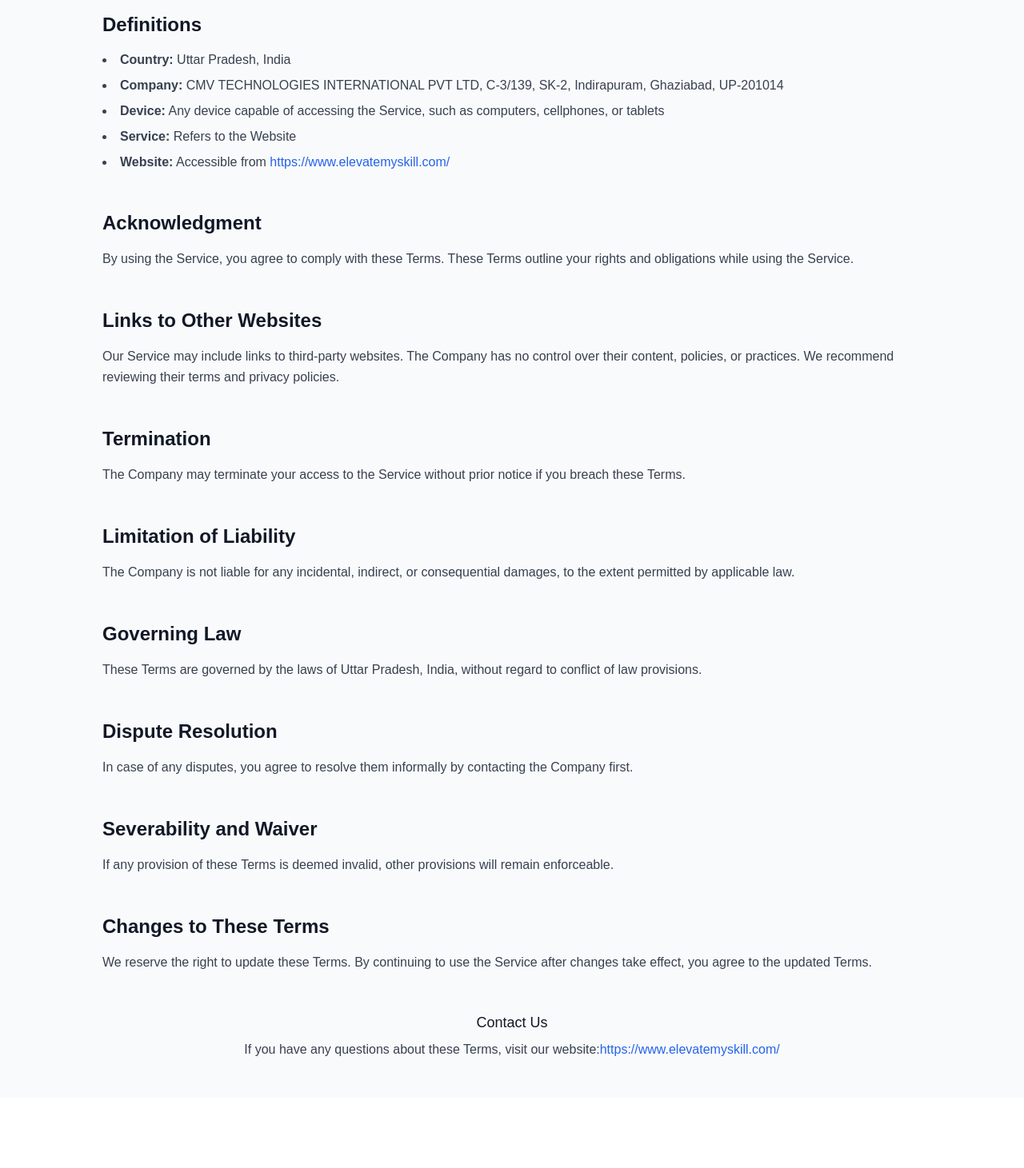
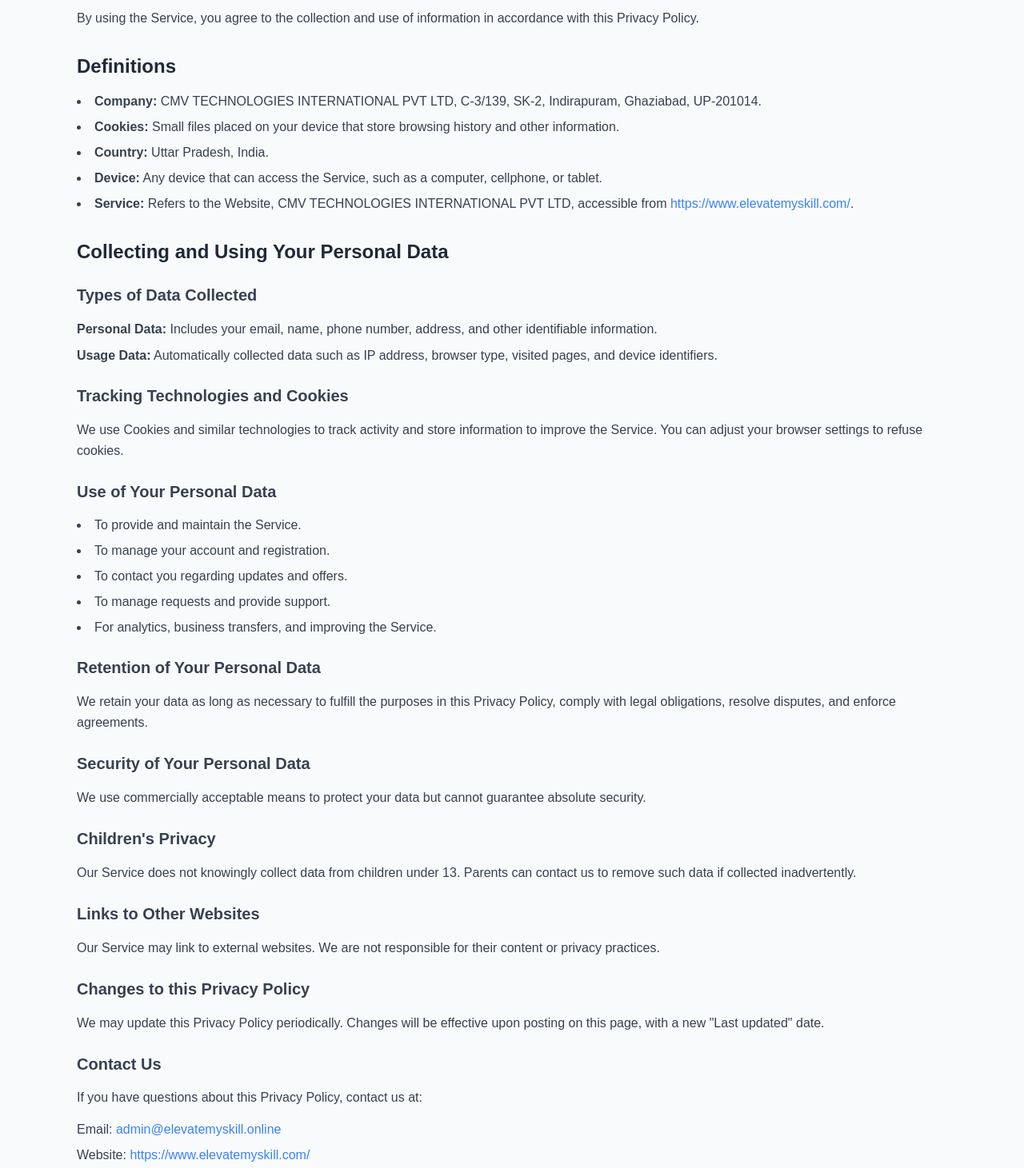
Before and after one commit to Durgesh-9550/Ed-Tech-New-Frontend, a React (Create React App) app: page /privacy-policy in a window 1280 px wide. Shown: the part 289-1750 px from the top of the page at 80% size. Before the commit the page ends 1662 px from the top, so only its background shows below. Built offline with nearby package versions, Linux system fonts and the light colour scheme; a web font is replaced by a local one.

Commit message:
Fixed Bugs

```diff
--- a/src/App.jsx
+++ b/src/App.jsx
@@ -7,8 +7,8 @@
 import Payment from './Pages/Payment'
 import About from "./Pages/About";
 import RefundPolicy from "./Pages/RefundPolicy";
-import { TermsAndConditions } from "./Pages/TermsAndConditions";
-import PrivacyPolicyMain from "./Components/core/PrivacyPolicyPage/PrivacyPolicyMain";
+import TermsAndConditions from "./Pages/TermsAndConditions";
+import PrivacyPolicy from "./Pages/PrivacyPolicy";
 
 const App = () => {
   return (
@@ -21,7 +21,7 @@
       <Route path="/about-us" element={<About />} />
       <Route path="/refund-policy" element={<RefundPolicy />} />
       <Route path="/terms-and-condition" element={<TermsAndConditions />} />
-      <Route path="/privacy-policy" element={<PrivacyPolicyMain />} />
+      <Route path="/privacy-policy" element={<PrivacyPolicy />} />
     </Routes>
   );
 };
--- a/src/Components/core/PrivacyPolicyPage/PrivacyPolicyMain.jsx
+++ b/src/Components/core/PrivacyPolicyPage/PrivacyPolicyMain.jsx
@@ -1,135 +1,160 @@
-import React from 'react'
+import React from "react";
 
-const PrivacyPolicyMain = () => {
+const PrivacyPolicy = () => {
     return (
-        <div class="bg-gray-50 text-gray-800 py-12 px-6 sm:px-12 lg:px-24">
-            <div class="max-w-5xl mx-auto">
-                {/* <!-- Page Heading --> */}
-                <h1 class="text-3xl md:text-4xl font-bold text-center text-gray-900 mb-6">
-                    Terms and Conditions
-                </h1>
-                <p class="text-center text-md text-gray-700">
-                    Last updated: November 21, 2024
+        <div className="bg-gray-50 min-h-screen py-10">
+            <div className="max-w-6xl mx-auto px-4 sm:px-6 lg:px-8">
+                <div className="flex flex-col justify-center items-center">
+                    <h1 className="text-4xl font-bold text-gray-800 mb-6">Privacy Policy</h1>
+                    <p className="text-lg text-gray-800 mb-6">Privacy Policy for CMV TECHNOLOGIES INTERNATIONAL PVT LTD</p>
+                    <p className="text-gray-600 text-sm">Last updated: November 21, 2024</p>
+                </div>
+                <p className="mt-4 text-gray-700 leading-relaxed">
+                    This Privacy Policy describes our policies and procedures regarding
+                    the collection, use, and disclosure of your information when you use
+                    the Service. It also tells you about your privacy rights and how the
+                    law protects you.
+                </p>
+                <p className="mt-2 text-gray-700">
+                    By using the Service, you agree to the collection and use of
+                    information in accordance with this Privacy Policy.
                 </p>
 
-                {/* <!-- Intro Section --> */}
-                <div class="mt-8 text-gray-700 space-y-4">
-                    <p>
-                        These Terms and Conditions govern your use of the Service provided by CMV TECHNOLOGIES INTERNATIONAL PVT LTD. Please read them carefully before using Our Service.
-                    </p>
-                    <p>
-                        By accessing or using the Service, You agree to these Terms and Conditions. If You disagree with any part, please stop using the Service.
-                    </p>
-                </div>
+                <h2 className="text-2xl font-semibold text-gray-800 mt-8">
+                    Definitions
+                </h2>
+                <ul className="mt-4 list-disc list-inside text-gray-700 space-y-2">
+                    <li>
+                        <strong>Company:</strong> CMV TECHNOLOGIES INTERNATIONAL PVT LTD,
+                        C-3/139, SK-2, Indirapuram, Ghaziabad, UP-201014.
+                    </li>
+                    <li>
+                        <strong>Cookies:</strong> Small files placed on your device that
+                        store browsing history and other information.
+                    </li>
+                    <li>
+                        <strong>Country:</strong> Uttar Pradesh, India.
+                    </li>
+                    <li>
+                        <strong>Device:</strong> Any device that can access the Service,
+                        such as a computer, cellphone, or tablet.
+                    </li>
+                    <li>
+                        <strong>Service:</strong> Refers to the Website, CMV TECHNOLOGIES
+                        INTERNATIONAL PVT LTD, accessible from{" "}
+                        <a
+                            href="https://www.elevatemyskill.com/"
+                            className="text-blue-500 hover:underline"
+                        >
+                            https://www.elevatemyskill.com/
+                        </a>
+                        .
+                    </li>
+                </ul>
 
-                {/* <!-- Definitions Section --> */}
-                <div class="mt-12">
-                    <h2 class="text-2xl font-semibold text-gray-900 mb-4">
-                        Definitions
-                    </h2>
-                    <ul class="list-disc list-inside mt-4 space-y-2 text-gray-700">
-                        <li><strong>Country:</strong> Uttar Pradesh, India</li>
-                        <li><strong>Company:</strong> CMV TECHNOLOGIES INTERNATIONAL PVT LTD, C-3/139, SK-2, Indirapuram, Ghaziabad, UP-201014</li>
-                        <li><strong>Device:</strong> Any device capable of accessing the Service, such as computers, cellphones, or tablets</li>
-                        <li><strong>Service:</strong> Refers to the Website</li>
-                        <li><strong>Website:</strong> Accessible from <a href="https://www.elevatemyskill.com/" class="text-blue-600 hover:underline">https://www.elevatemyskill.com/</a></li>
-                    </ul>
-                </div>
+                <h2 className="text-2xl font-semibold text-gray-800 mt-8">
+                    Collecting and Using Your Personal Data
+                </h2>
+                <h3 className="text-xl font-semibold text-gray-700 mt-6">
+                    Types of Data Collected
+                </h3>
+                <p className="mt-4 text-gray-700 leading-relaxed">
+                    <strong>Personal Data:</strong> Includes your email, name, phone
+                    number, address, and other identifiable information.
+                </p>
+                <p className="mt-2 text-gray-700">
+                    <strong>Usage Data:</strong> Automatically collected data such as IP
+                    address, browser type, visited pages, and device identifiers.
+                </p>
 
-                {/* <!-- Acknowledgment Section --> */}
-                <div class="mt-12">
-                    <h2 class="text-2xl font-semibold text-gray-900 mb-4">
-                        Acknowledgment
-                    </h2>
-                    <p class="text-md text-gray-700 leading-relaxed">
-                        By using the Service, you agree to comply with these Terms. These Terms outline your rights and obligations while using the Service.
-                    </p>
-                </div>
+                <h3 className="text-xl font-semibold text-gray-700 mt-6">
+                    Tracking Technologies and Cookies
+                </h3>
+                <p className="mt-4 text-gray-700 leading-relaxed">
+                    We use Cookies and similar technologies to track activity and store
+                    information to improve the Service. You can adjust your browser
+                    settings to refuse cookies.
+                </p>
 
-                {/* <!-- Links to Other Websites --> */}
-                <div class="mt-12">
-                    <h2 class="text-2xl font-semibold text-gray-900 mb-4">
-                        Links to Other Websites
-                    </h2>
-                    <p class="text-md text-gray-700 leading-relaxed">
-                        Our Service may include links to third-party websites. The Company has no control over their content, policies, or practices. We recommend reviewing their terms and privacy policies.
-                    </p>
-                </div>
+                <h3 className="text-xl font-semibold text-gray-700 mt-6">
+                    Use of Your Personal Data
+                </h3>
+                <ul className="mt-4 list-disc list-inside text-gray-700 space-y-2">
+                    <li>To provide and maintain the Service.</li>
+                    <li>To manage your account and registration.</li>
+                    <li>To contact you regarding updates and offers.</li>
+                    <li>To manage requests and provide support.</li>
+                    <li>For analytics, business transfers, and improving the Service.</li>
+                </ul>
 
-                {/* <!-- Termination Section --> */}
-                <div class="mt-12">
-                    <h2 class="text-2xl font-semibold text-gray-900 mb-4">
-                        Termination
-                    </h2>
-                    <p class="text-md text-gray-700 leading-relaxed">
-                        The Company may terminate your access to the Service without prior notice if you breach these Terms.
-                    </p>
-                </div>
+                <h3 className="text-xl font-semibold text-gray-700 mt-6">
+                    Retention of Your Personal Data
+                </h3>
+                <p className="mt-4 text-gray-700 leading-relaxed">
+                    We retain your data as long as necessary to fulfill the purposes in
+                    this Privacy Policy, comply with legal obligations, resolve disputes,
+                    and enforce agreements.
+                </p>
 
-                {/* <!-- Limitation of Liability --> */}
-                <div class="mt-12">
-                    <h2 class="text-2xl font-semibold text-gray-900 mb-4">
-                        Limitation of Liability
-                    </h2>
-                    <p class="text-md text-gray-700 leading-relaxed">
-                        The Company is not liable for any incidental, indirect, or consequential damages, to the extent permitted by applicable law.
-                    </p>
-                </div>
+                <h3 className="text-xl font-semibold text-gray-700 mt-6">
+                    Security of Your Personal Data
+                </h3>
+                <p className="mt-4 text-gray-700 leading-relaxed">
+                    We use commercially acceptable means to protect your data but cannot
+                    guarantee absolute security.
+                </p>
 
-                {/* <!-- Governing Law -->/ */}
-                <div class="mt-12">
-                    <h2 class="text-2xl font-semibold text-gray-900 mb-4">
-                        Governing Law
-                    </h2>
-                    <p class="text-md text-gray-700 leading-relaxed">
-                        These Terms are governed by the laws of Uttar Pradesh, India, without regard to conflict of law provisions.
-                    </p>
-                </div>
+                <h3 className="text-xl font-semibold text-gray-700 mt-6">
+                    Children's Privacy
+                </h3>
+                <p className="mt-4 text-gray-700 leading-relaxed">
+                    Our Service does not knowingly collect data from children under 13.
+                    Parents can contact us to remove such data if collected inadvertently.
+                </p>
 
-                {/* <!-- Dispute Resolution --> */}
-                <div class="mt-12">
-                    <h2 class="text-2xl font-semibold text-gray-900 mb-4">
-                        Dispute Resolution
-                    </h2>
-                    <p class="text-md text-gray-700 leading-relaxed">
-                        In case of any disputes, you agree to resolve them informally by contacting the Company first.
-                    </p>
-                </div>
+                <h3 className="text-xl font-semibold text-gray-700 mt-6">
+                    Links to Other Websites
+                </h3>
+                <p className="mt-4 text-gray-700 leading-relaxed">
+                    Our Service may link to external websites. We are not responsible for
+                    their content or privacy practices.
+                </p>
 
-                {/* <!-- Severability and Waiver --> */}
-                <div class="mt-12">
-                    <h2 class="text-2xl font-semibold text-gray-900 mb-4">
-                        Severability and Waiver
-                    </h2>
-                    <p class="text-md text-gray-700 leading-relaxed">
-                        If any provision of these Terms is deemed invalid, other provisions will remain enforceable.
-                    </p>
-                </div>
+                <h3 className="text-xl font-semibold text-gray-700 mt-6">
+                    Changes to this Privacy Policy
+                </h3>
+                <p className="mt-4 text-gray-700 leading-relaxed">
+                    We may update this Privacy Policy periodically. Changes will be
+                    effective upon posting on this page, with a new "Last updated" date.
+                </p>
 
-                {/* <!-- Changes to Terms --> */}
-                <div class="mt-12">
-                    <h2 class="text-2xl font-semibold text-gray-900 mb-4">
-                        Changes to These Terms
-                    </h2>
-                    <p class="text-md text-gray-700 leading-relaxed">
-                        We reserve the right to update these Terms. By continuing to use the Service after changes take effect, you agree to the updated Terms.
-                    </p>
-                </div>
-
-                {/* <!-- Contact Section --> */}
-                <div class="mt-12 text-center">
-                    <h3 class="text-lg font-medium text-gray-900 mb-2">
-                        Contact Us
-                    </h3>
-                    <p class="text-md text-gray-700">
-                        If you have any questions about these Terms, visit our website:
-                        <a href="https://www.elevatemyskill.com/" class="text-blue-600 hover:underline">https://www.elevatemyskill.com/</a>
-                    </p>
-                </div>
+                <h3 className="text-xl font-semibold text-gray-700 mt-6">Contact Us</h3>
+                <p className="mt-4 text-gray-700">
+                    If you have questions about this Privacy Policy, contact us at:
+                </p>
+                <ul className="mt-4 space-y-2 text-gray-700">
+                    <li>
+                        Email:{" "}
+                        <a
+                            href="mailto:admin@elevatemyskill.online"
+                            className="text-blue-500 hover:underline"
+                        >
+                            admin@elevatemyskill.online
+                        </a>
+                    </li>
+                    <li>
+                        Website:{" "}
+                        <a
+                            href="https://www.elevatemyskill.com/"
+                            className="text-blue-500 hover:underline"
+                        >
+                            https://www.elevatemyskill.com/
+                        </a>
+                    </li>
+                </ul>
             </div>
         </div>
+    );
+};
 
-    )
-}
-
-export default PrivacyPolicyMain
+export default PrivacyPolicy;
--- a/src/Pages/PrivacyPolicy.jsx
+++ b/src/Pages/PrivacyPolicy.jsx
@@ -1,9 +1,14 @@
 import React from 'react'
+import Navbar from '../Components/common/Navbar'
+import PrivacyPolicyMain from '../Components/core/PrivacyPolicyPage/PrivacyPolicyMain'
+import Footer from '../Components/common/Footer'
 
 const PrivacyPolicy = () => {
   return (
-    <div>
-
+    <div className='mt-12 bg-gray-50'>
+      <Navbar />
+      <PrivacyPolicyMain />
+      <Footer />
     </div>
   )
 }
--- a/src/Pages/TermsAndConditions.jsx
+++ b/src/Pages/TermsAndConditions.jsx
@@ -2,7 +2,7 @@
 import Navbar from '../Components/common/Navbar'
 import Footer from '../Components/common/Footer'
 import TermsAndConditonsMain from '../Components/core/TermsAndConditionPage/TermsAndConditonsMain'
-export const TermsAndConditions = () => {
+const TermsAndConditions = () => {
     return (
         <div className='mt-12 bg-gray-50'>
             <Navbar />
@@ -11,3 +11,5 @@
         </div>
     )
 }
+
+export default TermsAndConditions
--- a/src/apis/axiosInstance.js
+++ b/src/apis/axiosInstance.js
@@ -2,7 +2,8 @@
 
 // Create an instance of Axios with a base URL
 const axiosInstance = axios.create({
-  baseURL: "https://elevatemyskill.onrender.com/api/v1", // Base URL for API requests
+  // baseURL: "https://elevatemyskill.onrender.com/api/v1", // Base URL for API requests
+  baseURL: "http://localhost:8000/api/v1", // Base URL for API requests
 });
 
 axiosInstance.interceptors.request.use(
```
Also changed, not shown: src/Components/common/Navbar.jsx (+4 -4 lines), src/Pages/Payment.jsx (+6 -5 lines).
